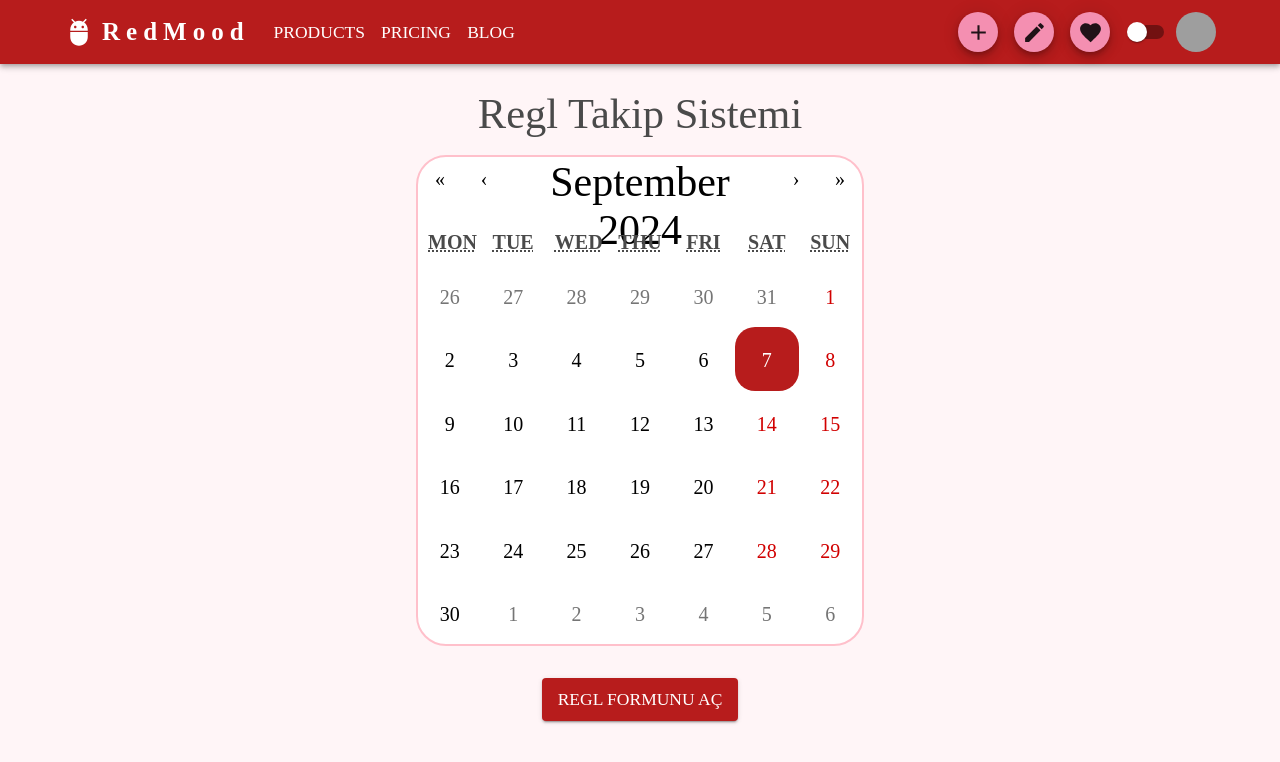
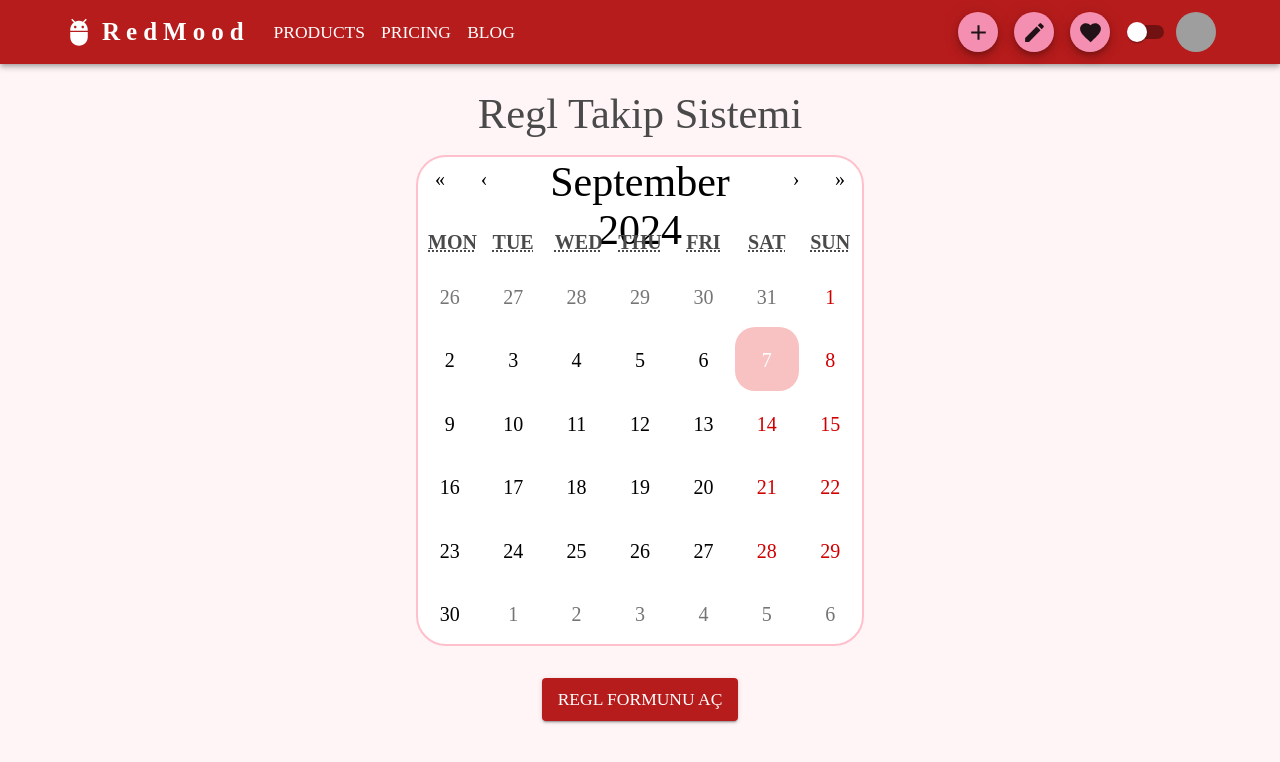
Before and after one commit to elifnurdemir/Red-Mood-Period-Tracker, a React (Vite) app: page / in a window 1280 px wide. Shown: the top 762 px of the page. Built offline with nearby package versions, Linux system fonts and the light colour scheme; grey boxes are pictures that could not be loaded; a web font is replaced by a local one.

Commit message:
theme edited

```diff
--- a/src/components/calendar/calendar.tsx
+++ b/src/components/calendar/calendar.tsx
@@ -65,7 +65,7 @@ export const PeriodCalendar = () => {
       />
       <style>{`
         .react-calendar__tile--active {
-          background: ${theme.palette.primary.main} !important;
+          background: ${theme.palette.primary.light} !important;
           color: white !important;
         }
       `}</style>
--- a/src/theme.ts
+++ b/src/theme.ts
@@ -5,6 +5,7 @@ export const lightTheme = createTheme({
     mode: "light",
     primary: {
       main: "#b71c1c", // Canlı kırmızı
+      light: "#f9c2c2", // pastel kırmızı
     },
     secondary: {
       main: "#f48fb1", // Pastel pembe
```
